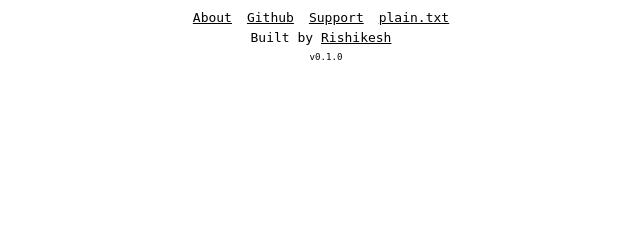
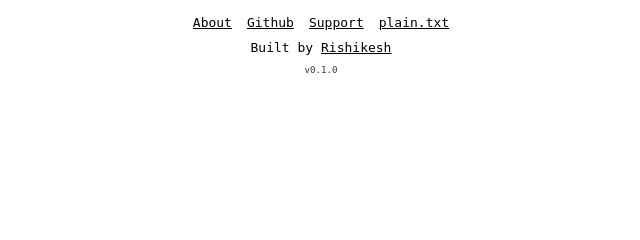
Before and after one commit to rishikeshsreehari/criclite, a FastAPI app: template app/templates/index.html in a window 1280 px wide. Shown: the part 282-522 px from the top of the page, without its empty margins (319-959 px from the left). Run offline with FastAPI, Linux system fonts and the light colour scheme; the template is opened without the code that fills it, so the values that code supplies are empty; some libraries are stand-ins or nearby versions.

Commit message:
updated footer issues

```diff
--- a/app/templates/index.html
+++ b/app/templates/index.html
@@ -32,11 +32,13 @@
             max-width: 100%;
             overflow-x: hidden;
         }
+
         .container {
             margin: 0 auto;
             padding: 0;
             max-width: 1200px;
         }
+
         pre {
             margin: 0;
             white-space: pre-wrap;
@@ -45,6 +47,7 @@
             overflow: visible;
             color: var(--text-color);
         }
+
         .site-title {
             font-size: 28px;
             font-weight: bold;
@@ -56,6 +59,7 @@
             overflow: visible;
             display: block;
         }
+
         .site-subtitle {
             font-size: 14px;
             margin-top: 0;
@@ -65,14 +69,17 @@
             overflow: visible;
             display: block;
         }
+
         .divider {
             font-weight: bold;
             margin: 5px 0;
         }
+
         .section {
             margin: 15px 0;
             text-align: center;
         }
+
         .section-title {
             font-weight: bold;
             font-size: 18px;
@@ -80,6 +87,7 @@
             display: inline-block;
             overflow: visible;
         }
+
         .match-row {
             display: flex;
             flex-wrap: wrap;
@@ -90,6 +98,7 @@
             margin: 0 auto;
             width: 100%;
         }
+
         .match-col {
             font-family: monospace;
             white-space: pre;
@@ -99,25 +108,6 @@
             font-size: 14px;
             width: 41ch;
             text-align: left;
-        }
-        .footer-links {
-            display: flex;
-            justify-content: center;
-            flex-wrap: wrap;
-            gap: 15px;
-            margin-top: 10px;
-        }
-        .footer-links a {
-            color: var(--link-color);
-            text-decoration: underline;
-        }
-
-        .footer-links a:hover {
-            text-decoration: none;
-            color: var(--link-hover-color);
-        }
-        .builder {
-            margin-top: 5px;
         }
 
         /* Theme toggle styles */
@@ -134,24 +124,6 @@
         .theme-toggle a:hover {
             text-decoration: none;
             color: var(--link-hover-color);
-        }
-
-        @media (max-width: 860px) {
-            .match-row {
-                column-gap: 10px;
-            }
-        }
-
-        @media (max-width: 650px) {
-            .match-col {
-                font-size: 12px;
-                width: 100%;
-                max-width: 41ch;
-                margin: 5px auto;
-            }
-            .site-title {
-                font-size: 24px;
-            }
         }
 
         .terminal-section {
@@ -174,15 +146,98 @@
             padding: 2px 5px;
             border-radius: 3px;
         }
+
+        /* Footer styles */
+        .footer-container {
+            display: flex;
+            flex-direction: column;
+            align-items: center;
+            width: 100%;
+            margin: 15px auto 5px;
+            text-align: center;
+        }
+
+        .footer-links {
+            display: flex;
+            justify-content: center;
+            flex-wrap: wrap;
+            gap: 15px;
+            margin-bottom: 10px;
+            width: 100%;
+            padding: 0 10px;
+        }
+
+        .footer-links a {
+            color: var(--link-color);
+            text-decoration: underline;
+        }
+
+        .footer-links a:hover {
+            text-decoration: none;
+            color: var(--link-hover-color);
+        }
+
+        .builder {
+            display: flex;
+            justify-content: center;
+            align-items: center;
+            flex-wrap: wrap;
+            width: 100%;
+            text-align: center;
+            margin-bottom: 5px;
+        }
+
         .version-tag {
-            font-size: 0.7em;         /* Slightly larger, more readable */
-            color: --textcolor
-            font-weight: 300;          /* Lighter font weight */
-            margin-left: 10px;         /* More horizontal spacing */
-            margin-top: 5px;           /* Add some vertical spacing */
-            vertical-align: super;     /* Slightly raised positioning */
-            padding: 2px 4px;          /* Add some padding */
-            display: inline-block;     /* Allows padding to take effect */
+            font-size: 0.7em;
+            font-weight: 300;
+            display: block;
+            text-align: center;
+            width: 100%;
+            margin-top: 5px;
+            color: var(--text-color);
+            opacity: 0.8;
+        }
+
+        /* Responsive styles */
+        @media (max-width: 860px) {
+            .match-row {
+                column-gap: 10px;
+            }
+        }
+
+        @media (max-width: 650px) {
+            .match-col {
+                font-size: 12px;
+                width: 100%;
+                max-width: 41ch;
+                margin: 5px auto;
+            }
+
+            .site-title {
+                font-size: 24px;
+            }
+
+            .footer-links {
+                gap: 10px;
+            }
+
+            .footer-links a {
+                font-size: 13px;
+            }
+
+            .builder {
+                font-size: 13px;
+            }
+        }
+
+                /* Add this to your CSS */
+        .builder a {
+            color: var(--text-color);
+            text-decoration: underline;
+        }
+
+        .builder a:hover {
+            color: var(--link-hover-color);
         }
     </style>
     <script data-goatcounter="https://criclite.goatcounter.com/count"
@@ -249,24 +304,20 @@
         {% if next_update_mins > 0 %}Next update in approximately {{ next_update_mins }} minutes.{% endif %}
         Page auto-refreshes every 2 minutes.</pre>
 
-
-
+        <div class="footer-container">
             <div class="footer-links">
                 <a href="/about">About</a>
                 <a href="https://github.com/rishikeshsreehari/criclite" target="_blank">Github</a>
                 <a href="https://ko-fi.com/rishikeshs" target="_blank">Support</a>
                 <a href="/plain.txt">plain.txt</a>
-
-
             </div>
 
+            <div class="builder">
+                Built by&nbsp;<a href="https://rishikeshs.com?utm_source=criclite.com" target="_blank">Rishikesh</a>
+            </div>
 
-
-
-        <div class="builder">
-            Built by <a href="https://rishikeshs.com?utm_source=criclite.com" target="_blank" style="text-decoration: underline; color: var(--link-color);">Rishikesh</a>
+            <div class="version-tag">v0.1.0</div>
         </div>
-        <div class="version-tag">v0.1.0</div>
     </div>
 </body>
 </html>
```
Lines whose indentation alone changed are shown as unchanged.
